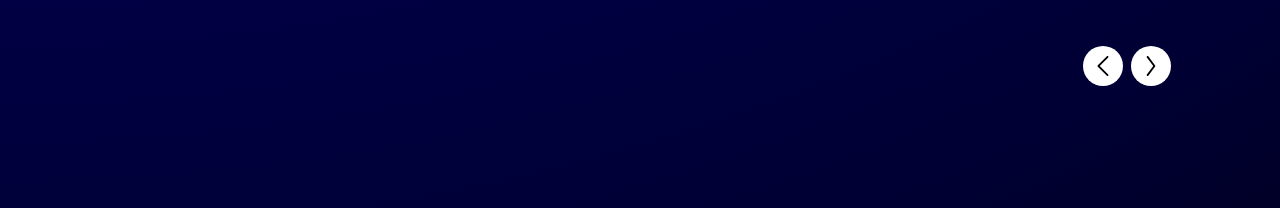
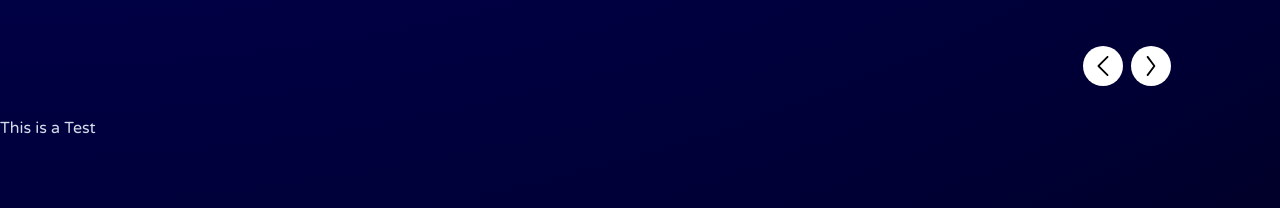
Before and after one commit to jatinsu/website, a React (Vite) app: page / in a window 1280 px wide. Shown: the part 2056-2264 px from the top of the page. Built offline with nearby package versions, Linux system fonts and the light colour scheme.

Commit message:
just putting placeholder for timeline

```diff
--- a/src/components/Timeline.jsx
+++ b/src/components/Timeline.jsx
@@ -0,0 +1,13 @@
+import './Timeline.css';
+
+
+function Timeline() {
+  return (
+    <div>
+      This is a Test
+    </div>
+  )
+}
+
+
+export default Timeline;
--- a/src/pages/Home.jsx
+++ b/src/pages/Home.jsx
@@ -3,6 +3,7 @@ import Tools from '../components/Tools'
 import DevImage from '../assets/dev-image.png'
 import Navbar from '../components/Navbar'
 import Projects from '../components/Projects'
+import Timeline from '../components/Timeline'
 function Home() {
 
   return (
@@ -21,7 +22,8 @@ function Home() {
       </div>
       <Tools />
       <Projects />
-      <div className='placeholder' style={{minHeight: '100vh'}}></div>
+      <Timeline />
+      <div className='placeholder' style={{ minHeight: '100vh' }}></div>
     </>
   )
 }
```
